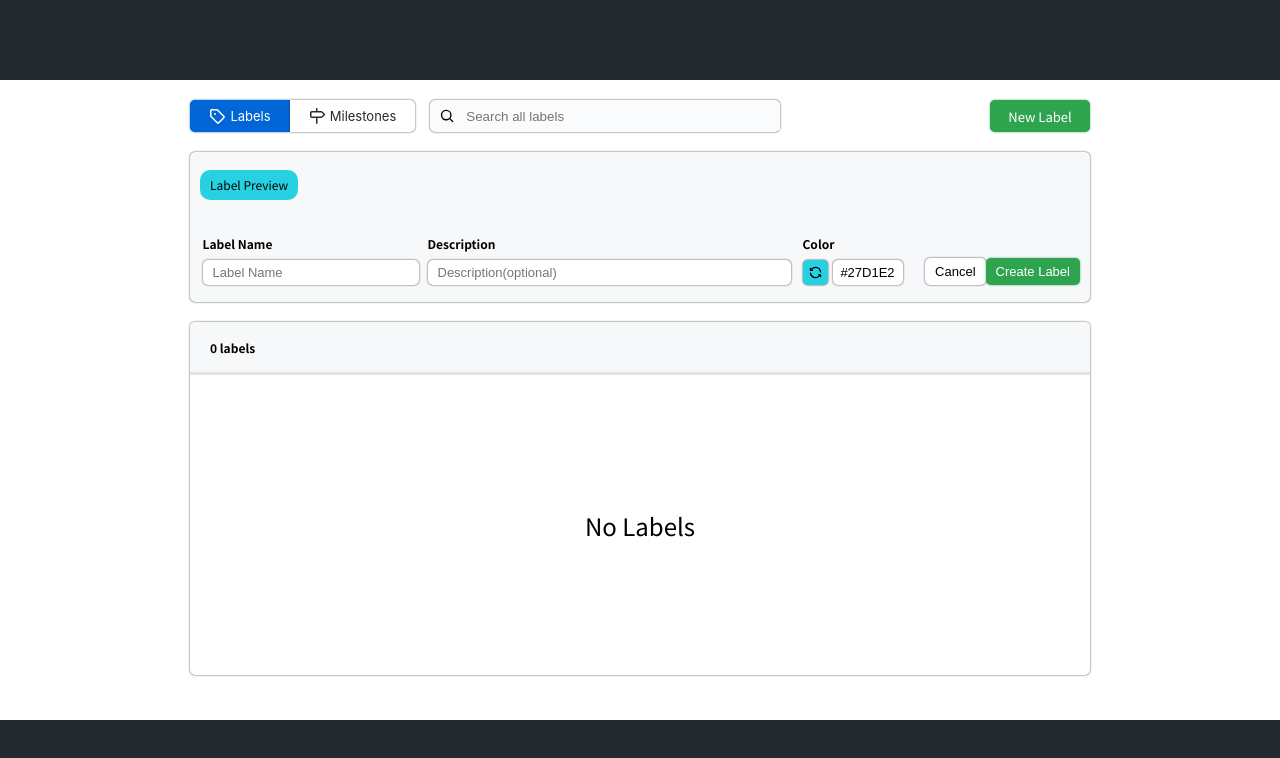
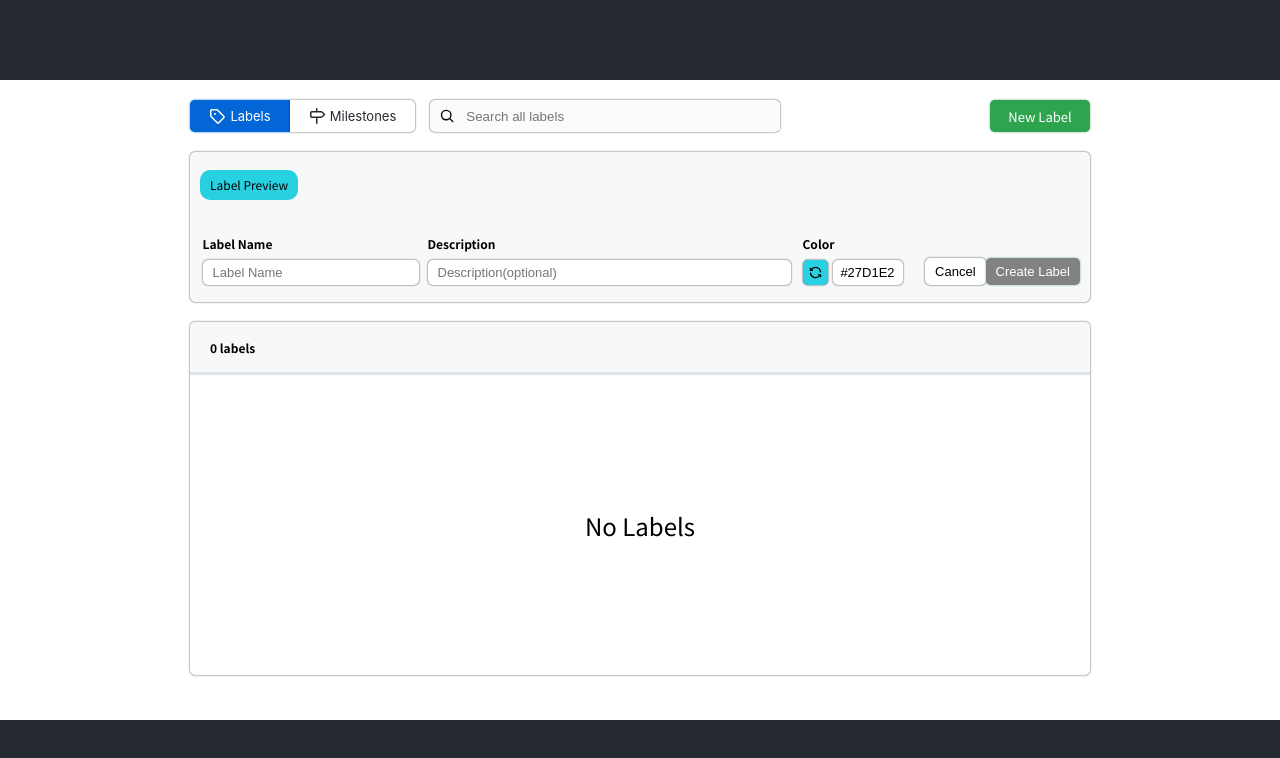
Before and after one commit to boostcamp-2020/IssueTracker-30, a React app in the folder client/: page /labels in a window 1280 px wide. Both pictures are taken after a click on the button "New Label". Shown: the top 758 px of the page. Built offline with nearby package versions, Linux system fonts and the light colour scheme.

Commit message:
FIX: color changer SVG 크기 수정, save button 활성화 기능 추가
- `StyledEditColorRefreshSvg` 크기 확대
  - 버튼 일부 구간에서 인식 안되는 문제 수정
  - label name 미입력 시 Save/Create 버튼 비활성화

```diff
--- a/client/src/labels/label-editor.jsx
+++ b/client/src/labels/label-editor.jsx
@@ -1,4 +1,4 @@
-import React from "react";
+import React, { useState, useEffect } from "react";
 import styled from "styled-components";
 import axios from "axios";
 
@@ -100,7 +100,10 @@ const StyledEditColorRefreshButton = styled.button`
     }
 `;
 
-const StyledEditColorRefreshSvg = styled.svg``;
+const StyledEditColorRefreshSvg = styled.svg`
+    width: 25px;
+    height: 25px;
+`;
 
 const StyledEditColorInput = styled.input`
     width: 60px;
@@ -164,7 +167,8 @@ const StyledSaveButton = styled.button`
     justify-content: center;
     align-items: center;
 
-    background-color: rgb(46, 164, 79);
+    background-color: ${(props) =>
+        props.isDisabled ? "rgb(130, 130, 130)" : "rgb(46, 164, 79)"};
     color: rgb(255, 255, 255);
     font-size: 13px;
 
@@ -177,7 +181,7 @@ const StyledSaveButton = styled.button`
     box-shadow: 0 0 2px 0 rgba(43, 145, 73, 0.8);
 
     &:hover {
-        cursor: pointer;
+        cursor: ${(props) => (props.isDisabled ? "not-allowed" : "pointer")};
     }
 
     &:focus {
@@ -194,6 +198,7 @@ const LabelEditor = ({
     setIsNewAreaVisible,
     setIsEditButtonVisible,
 }) => {
+    const [isSaveButtonDisabled, setIsSaveButtonDisabled] = useState(true);
     const { ID, name, desc, color } = contents;
 
     const onNameInputChange = (e) => {
@@ -218,8 +223,16 @@ const LabelEditor = ({
         setIsEditButtonVisible ? setIsEditButtonVisible(true) : "";
     };
 
+    useEffect(() => {
+        if (name !== "" && name !== "Label Preview" && name.length !== 0) {
+            setIsSaveButtonDisabled(false);
+            return;
+        }
+        setIsSaveButtonDisabled(true);
+    }, [name]);
+
     const onSaveLabelClick = () => {
-        if (!name || !color) {
+        if (!name || name === "Label Preview" || !color) {
             alert("레이블명 또는 색상이 입력되지 않았습니다.");
             return;
         }
@@ -301,8 +314,6 @@ const LabelEditor = ({
                         <StyledEditColorRefreshSvg
                             viewBox="0 0 16 16"
                             version="1.1"
-                            width="15"
-                            height="15"
                             aria-hidden="true"
                             onClick={onColorRefreshClick}
                         >
@@ -324,7 +335,10 @@ const LabelEditor = ({
                     <StyledCancelButton onClick={onCancelButtonClick}>
                         Cancel
                     </StyledCancelButton>
-                    <StyledSaveButton onClick={onSaveLabelClick}>
+                    <StyledSaveButton
+                        onClick={onSaveLabelClick}
+                        isDisabled={isSaveButtonDisabled}
+                    >
                         {mode === "new" ? "Create Label" : "Save Changes"}
                     </StyledSaveButton>
                 </StyledButtons>
```
